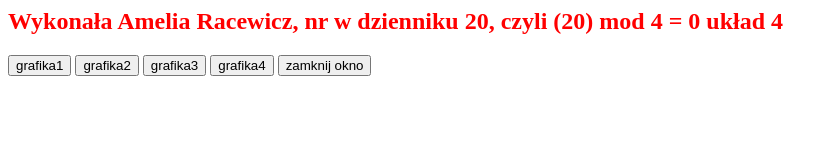
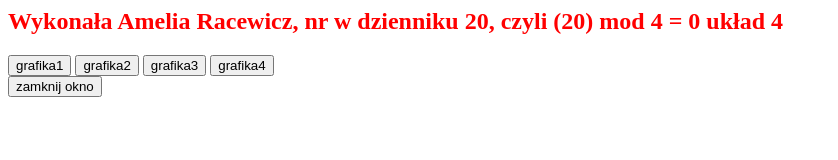
Before and after one commit to aracewicz/kms, a plain HTML site: page zad5_race.html in a window 1280 px wide. Shown: the whole page, without its empty margins (0-838 px from the left). Drawn offline with Linux system fonts and the light colour scheme.

Commit message:
Update zad5_race.html

```diff
--- a/zad5_race.html
+++ b/zad5_race.html
@@ -29,7 +29,7 @@ window.open("historyjka4.html","okienko","replace=no,height=600,width=400,top=20
  <input type="button" name="grafika1" value="grafika1" onclick="WinOpen1(' ')">
   <input type="button" name="grafika2" value="grafika2" onclick="WinOpen2(' ')">
     <input type="button" name="grafika3" value="grafika3" onclick="WinOpen3(' ')">
-	  <input type="button" name="grafika4" value="grafika4" onclick="WinOpen4(' ')">
+	  <input type="button" name="grafika4" value="grafika4" onclick="WinOpen4(' ')"> <br>
 	   <input type="button" value="zamknij okno" onclick="okno_zamknij()"/>
  </form>
 </body>
```
